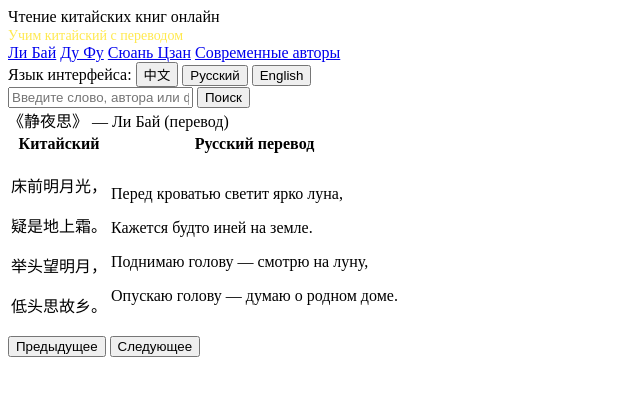
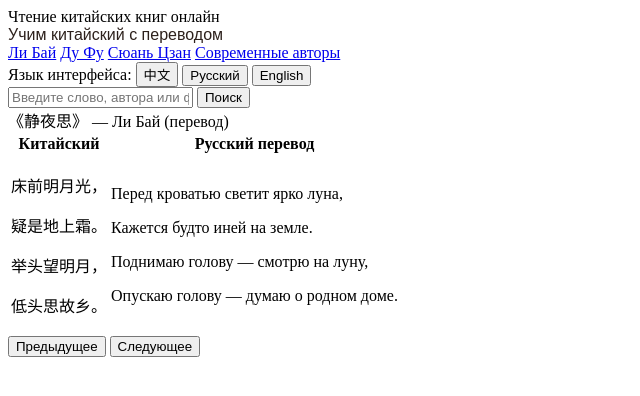
Before and after one commit to AnnaOnuch/Reading-chinese, a plain HTML site: page index.html in a window 1280 px wide. Shown: the whole page, without its empty margins (0-640 px from the left). Drawn offline with Linux system fonts and the light colour scheme.

Commit message:
Update index.html

```diff
--- a/index.html
+++ b/index.html
@@ -10,7 +10,9 @@
   </style>
   <div class="header">
     Чтение китайских книг онлайн
-    <br /><span style="font-size: 14px; color: #ffe94f;">Учим китайский с переводом</span>
+    <br /><span style="font-family: Noto Sans SC, Arial, sans-serif;
+  margin: 0;
+  padding: 0; size: 14px; color: #2D211C;">Учим китайский с переводом</span>
   </div>
 
   <nav>
```
